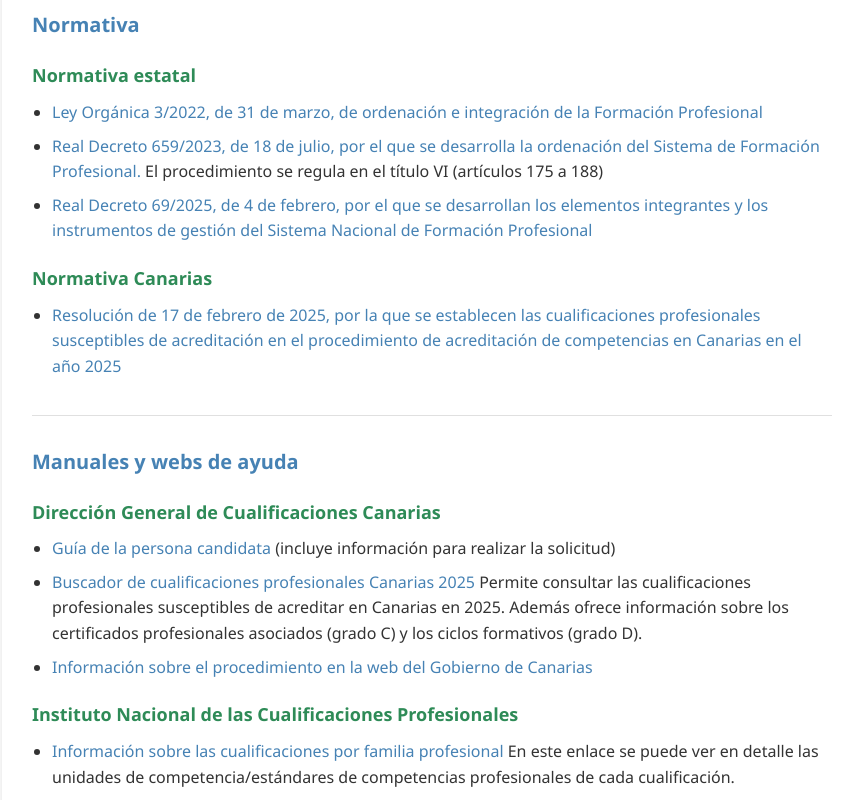
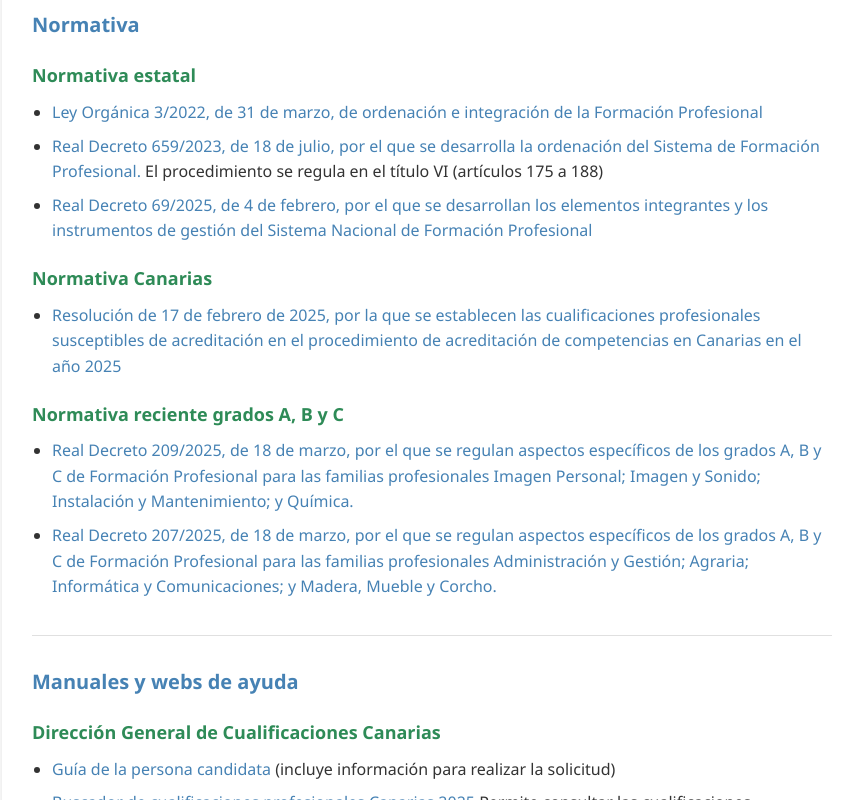
Before and after one commit to proschil/orienta-procedimiento, a plain HTML site: page index.html in a window 1280 px wide. Shown: the part 440-1240 px from the top of the page, without its empty margins (208-1061 px from the left). Drawn offline with Linux system fonts and the light colour scheme.

Commit message:
Actualización index
Inclusión de los dos primeros reales decretos publicados REGULACIÓN grados A, B, C

```diff
--- a/index.html
+++ b/index.html
@@ -156,6 +156,12 @@
                 <li><a href="https://www.gobiernodecanarias.org/boc/2025/041/832.html">Resolución de 17 de febrero de 2025, por la que se establecen las cualificaciones profesionales susceptibles de acreditación en el procedimiento de acreditación de competencias en Canarias en el año 2025</a></li>
 
             </ul>
+            <h3>Normativa reciente grados A, B y C</h3>
+            <ul>
+                <li><a href="https://www.boe.es/diario_boe/txt.php?id=BOE-A-2025-6699">Real Decreto 209/2025, de 18 de marzo, por el que se regulan aspectos específicos de los grados A, B y C de Formación Profesional para las familias profesionales Imagen Personal; Imagen y Sonido; Instalación y Mantenimiento; y Química.</a></li>
+                <li><a href="https://www.boe.es/diario_boe/txt.php?id=BOE-A-2025-6797">Real Decreto 207/2025, de 18 de marzo, por el que se regulan aspectos específicos de los grados A, B y C de Formación Profesional para las familias profesionales Administración y Gestión; Agraria; Informática y Comunicaciones; y Madera, Mueble y Corcho.</a></li>
+
+            </ul>
         </section>
 
         <section class="section">
```
